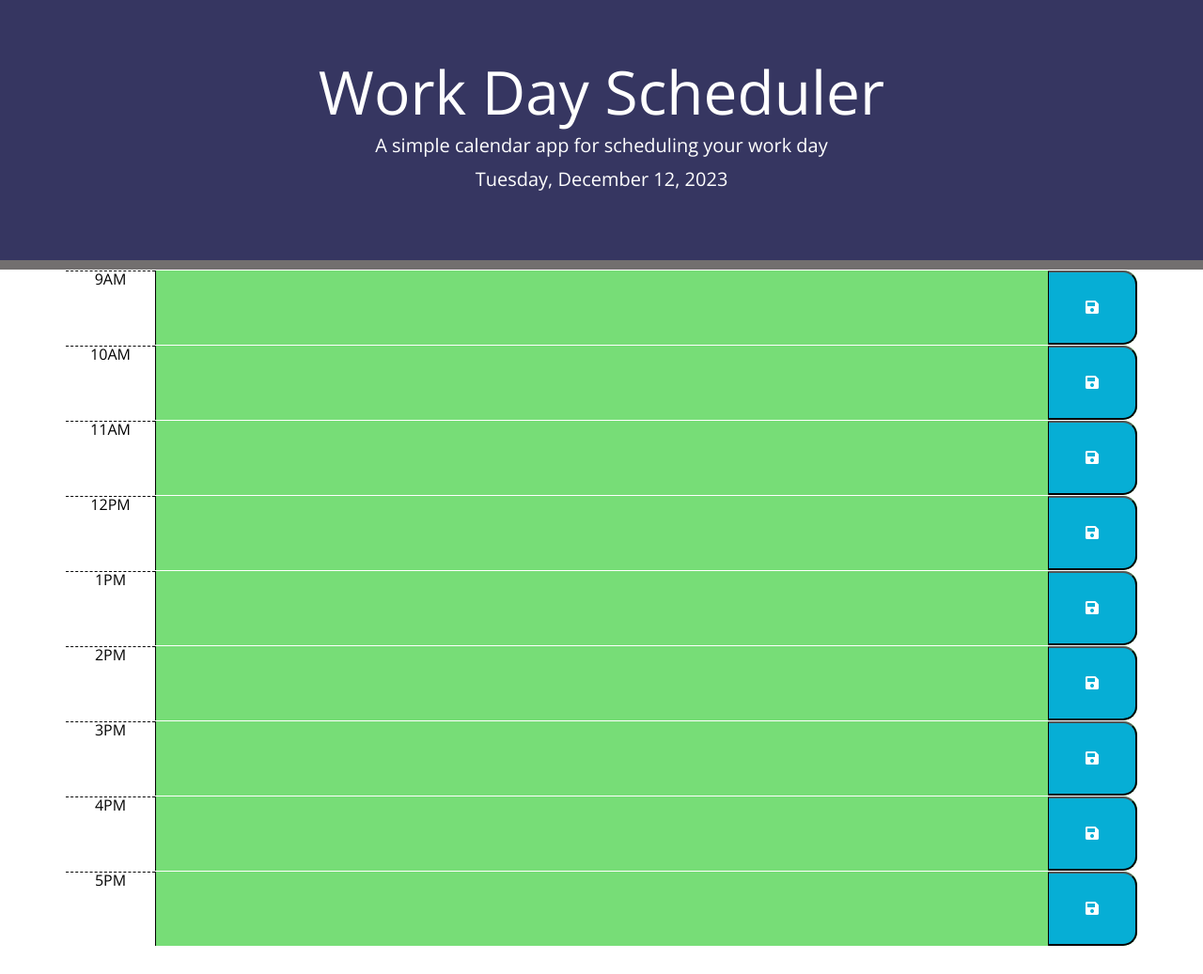
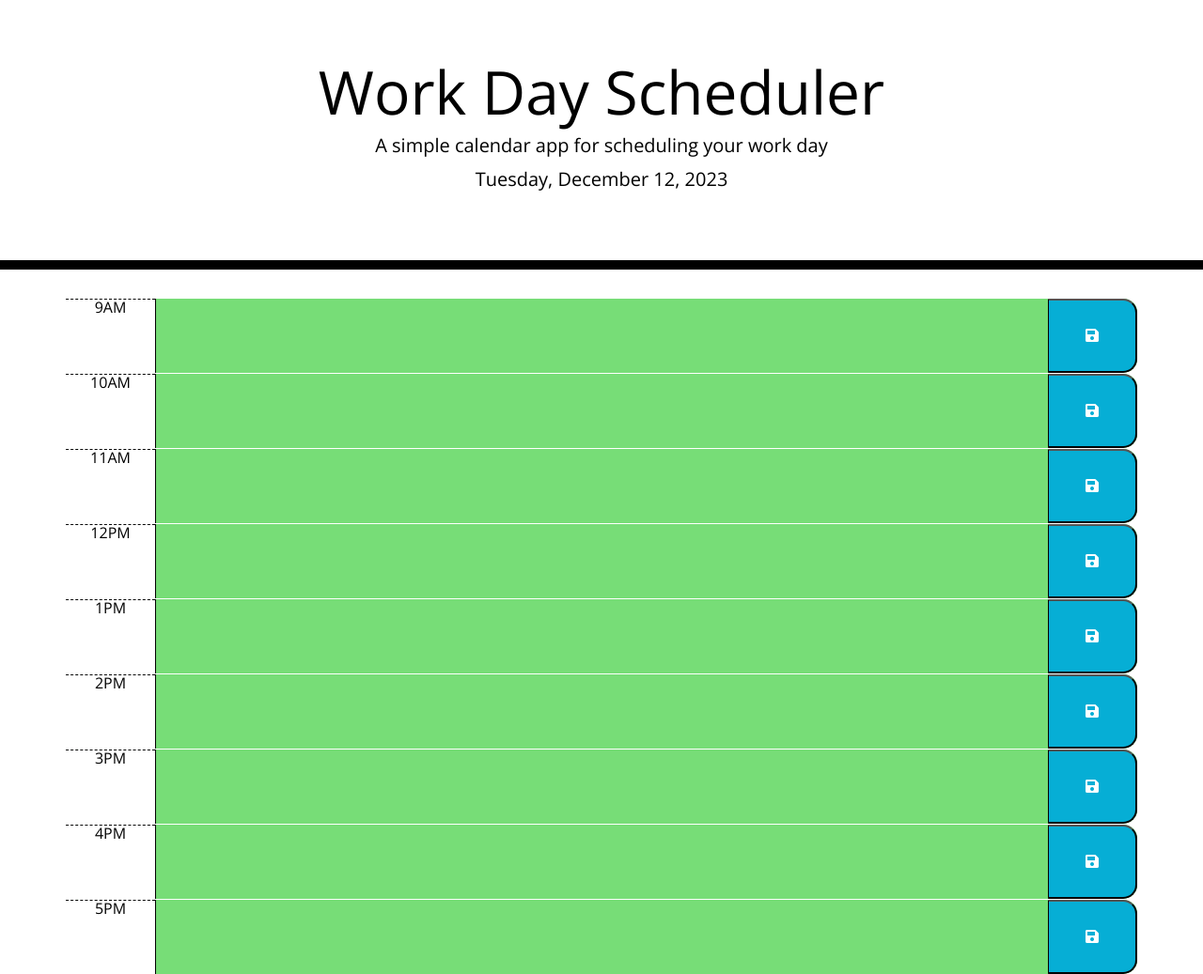
Before and after one commit to Nikola84ca/WorkDay-Scheduler, a plain HTML site: page index.html in a window 1280 px wide. Shown: the whole page at 94% size. Before the commit the page ends 1007 px from the top, so only its background shows below. Drawn offline with nearby package versions, Linux system fonts and the light colour scheme.

Commit message:
improved layout in css so that it looks like the mockup

```diff
--- a/Assets/css/style.css
+++ b/Assets/css/style.css
@@ -15,11 +15,12 @@ textarea {
 
 header {
   text-align: center;
-  background-color: rgb(54, 54, 97);
-  color: #ffffff;
+  background-color: rgb(255, 255, 255);
+  color: rgb(0, 0, 0);
   border-radius: 0;
-  border-bottom: 10px solid #726f6f;
+  border-bottom: 10px solid #000000;
   padding: 60px;
+  margin-bottom: 30px;
 }
 
 .description {
```
